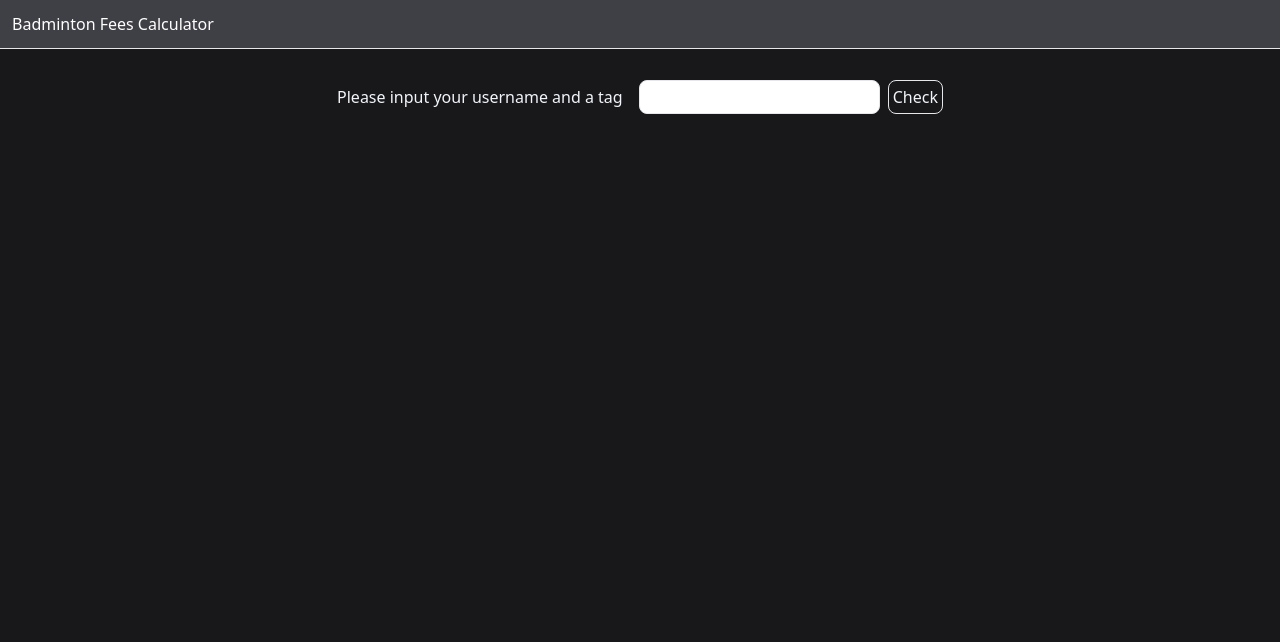
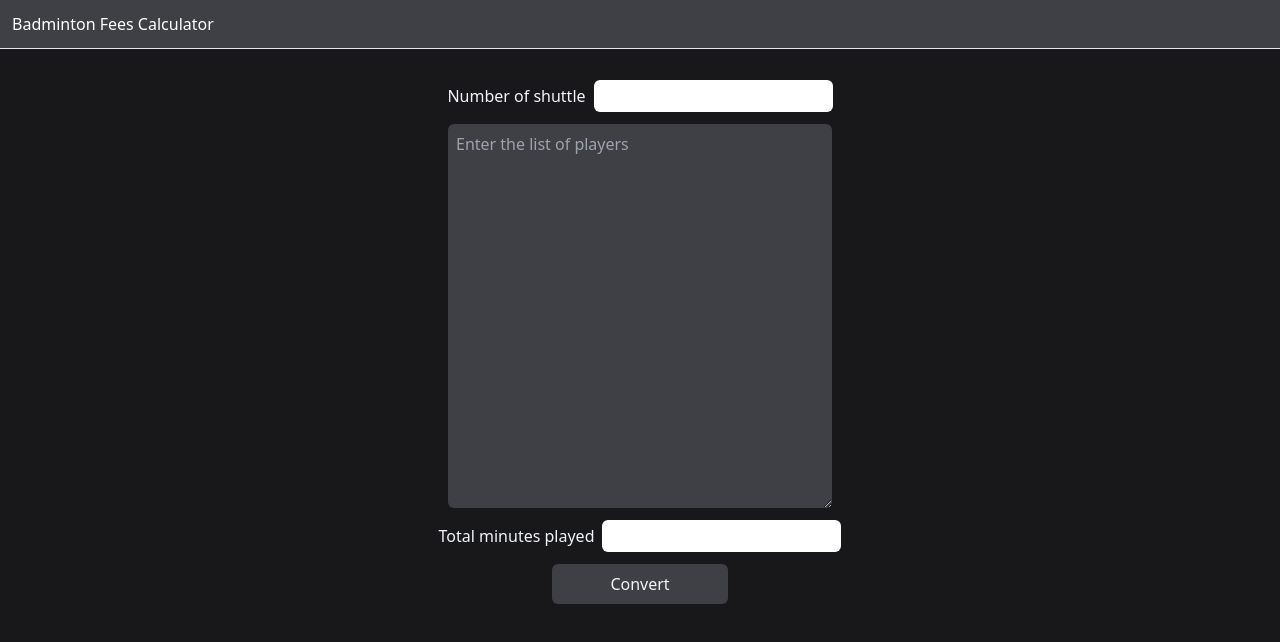
Before and after one commit to mercenarioZ/bf-calculator, a Next.js app: page / in a window 1280 px wide. Shown: the top 642 px of the page. Built offline with nearby package versions, Linux system fonts and the light colour scheme.

Commit message:
feat(ui): base display

```diff
--- a/app/api/[[...route]]/route.ts
+++ /dev/null
@@ -1,3 +0,0 @@
-export const GET = () => {
-  return new Response("Hello World");
-};
--- /dev/null
+++ b/app/api/fee-calculate/route.ts
@@ -0,0 +1,85 @@
+import { convertStringToArray } from "@/app/utils/script";
+import { NextResponse } from "next/server";
+
+interface RequestBody {
+  participants: string;
+  playTimes: number[];
+  hourlyRates: number[];
+  numbersOfShuttle: number;
+  shuttlePrice: number;
+  date: string; // in ISO format
+}
+
+/*
+  POST /api/fee-calculate
+  {
+    "participants": "1. John, 2. Jane, 3. Doe",
+    "playTimes": [60, 120, 120],
+    "hourlyRates": [50, 50],
+    "numbersOfShuttle": 5,
+    "shuttlePrice": 25
+  }
+*/
+
+export async function POST(request: Request) {
+  const body: RequestBody = await request.json();
+
+  const {
+    participants,
+    playTimes,
+    hourlyRates,
+    numbersOfShuttle,
+    shuttlePrice,
+  } = body;
+  const date = new Date(body.date);
+
+  if (
+    !participants ||
+    !playTimes ||
+    !hourlyRates ||
+    !numbersOfShuttle ||
+    !shuttlePrice ||
+    !date
+  ) {
+    return new Response("Invalid input", { status: 400 });
+  }
+
+  const participantsArray = convertStringToArray(participants);
+
+  if (participantsArray.length !== playTimes.length) {
+    return new Response("Invalid input", { status: 400 });
+  }
+
+  // Calculate total minutes played by all participants to devide the exact fee
+  const totalMinutesPlayed = playTimes.reduce((acc, time) => acc + time, 0);
+
+  const totalShuttleCost = numbersOfShuttle * shuttlePrice;
+
+  const costs = participantsArray.map((participant, index) => {
+    const minutesPlayed = playTimes[index];
+
+    let courtCost = 0;
+    let remainingTime = 0;
+
+    // calculate the fee for a single participant
+    if (minutesPlayed >= 60 * hourlyRates.length) {
+      // this can't be a possible case. For example, if a participant plays 180 minutes but there are only 2 hours in total, it's impossible to play 3 hours.
+      return new Response("Invalid input", { status: 400 });
+    }
+
+    for (let i = 0; i < hourlyRates.length && remainingTime > 0; i++) {
+      if (minutesPlayed >= 60) {
+        const minutesForAnHour = Math.min(60, minutesPlayed);
+        courtCost += 60 * hourlyRates[i];
+        remainingTime -= minutesForAnHour;
+      }
+    }
+  });
+
+  return NextResponse.json(
+    {
+      totalMinutesPlayed,
+    },
+    { status: 200 }
+  );
+}
--- /dev/null
+++ b/app/components/List.tsx
@@ -0,0 +1,18 @@
+interface ListProps {
+  items: string[];
+}
+
+const List = ({ items }: ListProps) => {
+  return (
+    <div className="flex flex-col gap-2">
+      {items.map((item, index) => (
+        <div
+          key={index}
+          className="flex items-center gap-2 p-2 bg-zinc-800 text-white"
+        >
+          <div>{item}</div>
+        </div>
+      ))}
+    </div>
+  );
+};
--- a/app/page.tsx
+++ b/app/page.tsx
@@ -1,13 +1,32 @@
 "use client";
 
-import { useState } from "react";
+import { useEffect, useState } from "react";
+import { convertStringToArray } from "./utils/script";
+
+interface Participant {
+  name: string;
+  minutesPlayed: number;
+}
 
 export default function Home() {
   const [input, setInput] = useState("");
+  const [participants, setParticipants] = useState<Participant[]>([]);
+  const [totalMinutes, setTotalMinutes] = useState<number | null>(null);
+  const [numberOfShuttle, setNumberOfShuttle] = useState<number | null>(null);
 
-  const onSubmitCheck = () => {
-    alert(input);
-  };
+  /*
+  list of players as string:
+  1. player1
+  2. player2
+  3. player3
+  4. player4
+  5. player5
+  */
+
+  // debugging
+  useEffect(() => {
+    console.log(participants);
+  }, [participants]);
 
   return (
     <div className="h-[100vh] bg-zinc-900">
@@ -16,23 +35,95 @@ export default function Home() {
       </nav>
 
       <div className="pt-20 text-slate-100 flex items-center justify-center gap-4 px-4">
-        Please input your username and a tag
-        <div className="flex gap-2 items-center">
-          <input
-            type="text"
-            className="border rounded-lg text-slate-800 p-1 focus:outline-none focus:ring-0"
+        <div className="flex flex-col gap-3 items-center">
+          <div className="flex gap-2 items-center">
+            <label htmlFor="shuttle">Number of shuttle</label>
+            <input
+              id="shuttle"
+              className="text-black rounded-md p-1"
+              type="number"
+              value={numberOfShuttle ?? ""}
+              onChange={(e) => setNumberOfShuttle(Number(e.target.value))}
+            />
+          </div>
+          <textarea
             value={input}
             onChange={(e) => setInput(e.target.value)}
+            placeholder="Enter the list of players"
+            className="w-96 h-96 p-2 bg-zinc-700 rounded-md text-white"
           />
 
-          <button
-            type="submit"
-            className="border p-1 rounded-lg hover:bg-slate-200 hover:text-zinc-700 transition"
-            onClick={onSubmitCheck}
-          >
-            Check
-          </button>
+          <div className="flex gap-2 items-center">
+            <label htmlFor="">Total minutes played</label>
+            <input
+              className="text-black rounded-md p-1"
+              type="number"
+              value={totalMinutes ?? ""}
+              onChange={(e) => setTotalMinutes(Number(e.target.value))}
+            />
+          </div>
+
+          <form>
+            <button
+              className="bg-zinc-700 w-44 rounded-md p-2 hover:bg-zinc-800 transition"
+              onClick={(e) => {
+                e.preventDefault();
+
+                const players = convertStringToArray(input);
+
+                const playersWithMinutes = players.map((player) => {
+                  return {
+                    name: player,
+                    minutesPlayed: totalMinutes ?? 0,
+                  };
+                });
+
+                setParticipants(playersWithMinutes);
+              }}
+            >
+              Convert
+            </button>
+          </form>
         </div>
+
+        {participants.length > 0 && (
+          <div className="flex flex-col gap-2 items-center">
+            <button
+              className="rounded-md bg-zinc-800 p-2 w-20"
+              onClick={() => setParticipants([])}
+            >
+              Clear
+            </button>
+
+            {participants.map((item, index) => (
+              <div
+                key={index}
+                className="flex rounded-md items-center gap-2 p-2 bg-zinc-800 text-white"
+              >
+                <div className="w-20 text-wrap pl-3">{item.name}</div>
+                <input
+                  type="text"
+                  className="w-16 rounded-md py-1 px-2 text-center text-black"
+                  value={item.minutesPlayed}
+                  onChange={(e) =>
+                    setParticipants((prev) => {
+                      return prev.map((player, index) => {
+                        if (index === participants.indexOf(item)) {
+                          return {
+                            ...player,
+                            minutesPlayed: Number(e.target.value),
+                          };
+                        }
+                        return player;
+                      });
+                    })
+                  }
+                />
+                <span>minute(s)</span>
+              </div>
+            ))}
+          </div>
+        )}
       </div>
     </div>
   );
--- /dev/null
+++ b/app/utils/script.ts
@@ -0,0 +1,19 @@
+export function convertStringToArray(str: string) {
+  const array = str
+    .split(/(?:\d+\.|,\d+\.)\s*/)
+    .filter(Boolean)
+    .map((item) => item.trim());
+
+  const filteredArray = array.map((item) => {
+    // const isMultipleNumbers = /,\d+\./.test(str);
+
+    const cleanName = item.replace(/\d+/g, "").trim();
+
+    // if (isMultipleNumbers) {
+    //   cleanName = '*' + cleanName;  // add the "*" character
+    // }
+    return cleanName;
+  });
+
+  return filteredArray;
+}
```
